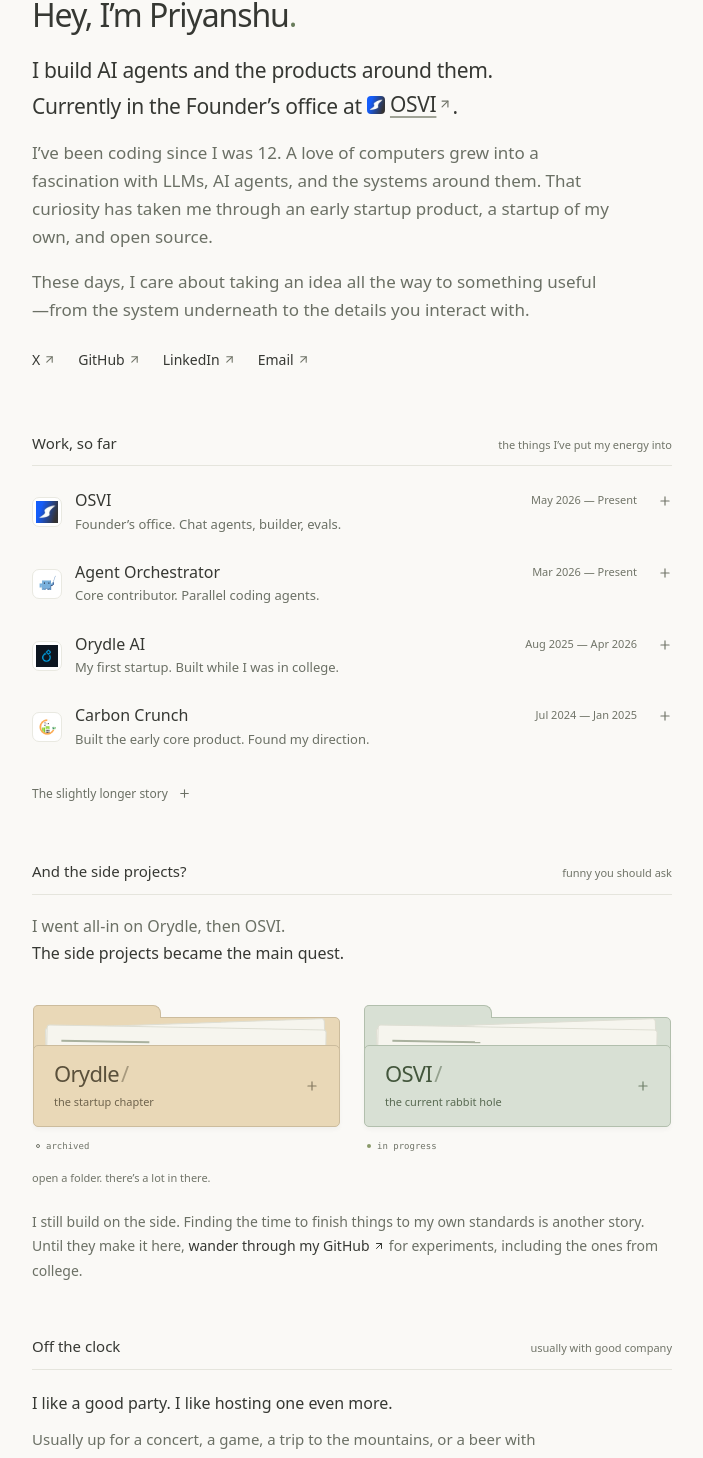
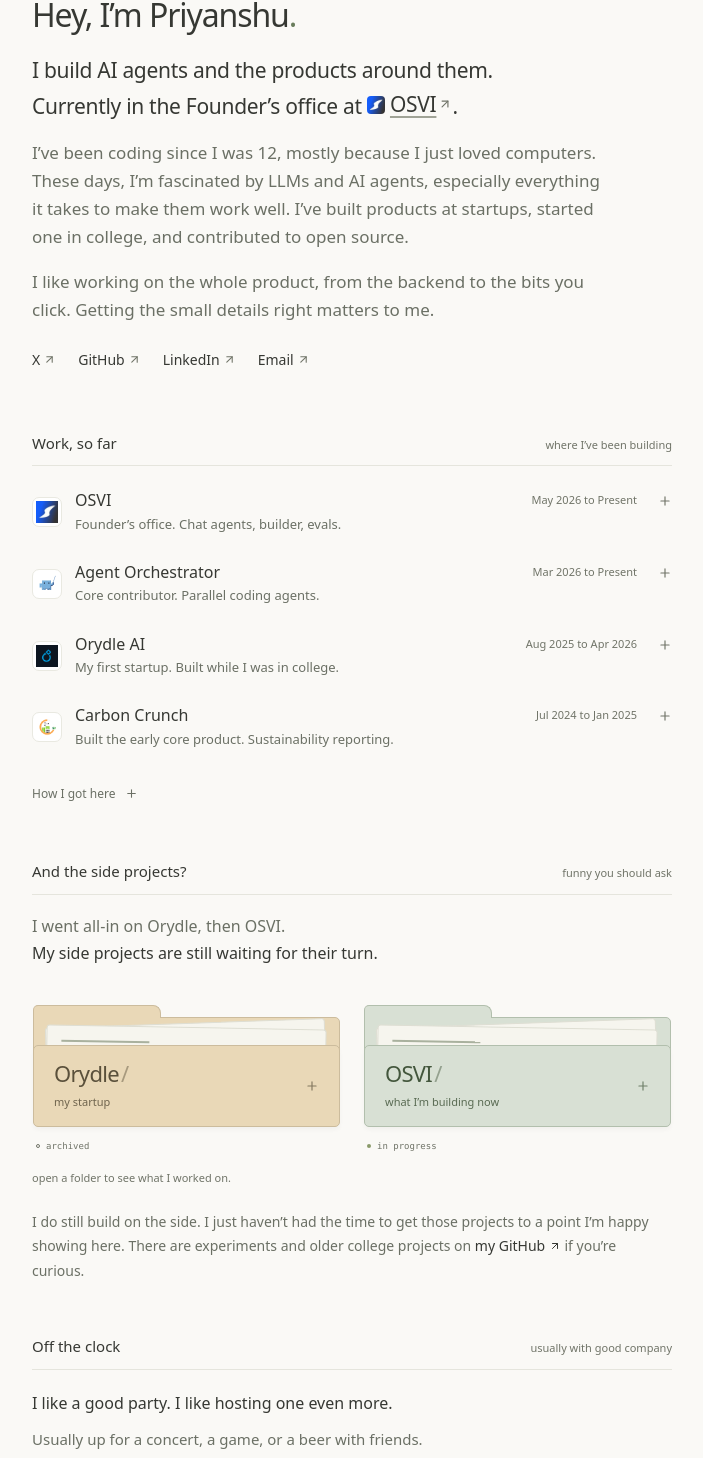
Before and after one commit to Priyanchew/portfolio, a Next.js app: page / in a window 1280 px wide. Shown: the part 264-1722 px from the top of the page, without its empty margins (288-991 px from the left). Built offline with nearby package versions, Linux system fonts and the light colour scheme.

Commit message:
Make portfolio copy more natural and remove em dashes

```diff
--- a/src/app/blogs/page.tsx
+++ b/src/app/blogs/page.tsx
@@ -5,7 +5,7 @@
 
 export const metadata: Metadata = {
   title: "Writing",
-  description: "Notes on AI agents, developer tools, and building things.",
+  description: "One article so far, on security for AI agents.",
   alternates: { canonical: `${site.url}${withBasePath("/blogs/")}` },
 };
 
@@ -13,7 +13,7 @@
   return (
     <main className="writing-page">
       <h1>Once, I wrote</h1>
-      <p className="page-intro">Notes on AI agents, developer tools, and building things.</p>
+      <p className="page-intro">One article so far, on security for AI agents.</p>
       <div className="writing-archive">
         {writing.map(post => (
           <article key={post.href}>
--- a/src/app/docs/docs-client.tsx
+++ b/src/app/docs/docs-client.tsx
@@ -9,7 +9,7 @@
 const AUTH_KEY = "osvi_auth";
 const AUTH_VALUE = "authenticated_v1";
 
-// Public docs — visible to everyone. Add new entries here as you write more.
+// Public docs are visible to everyone. Add new entries here as you write more.
 const PUBLIC_DOCS: Array<{
   title: string;
   href: string;
--- a/src/app/docs/osvi/get-osvi-docs.ts
+++ b/src/app/docs/osvi/get-osvi-docs.ts
@@ -2,7 +2,7 @@
 import path from "node:path";
 import { withBasePath } from "@/lib/site-path";
 
-/** Populated at build time from public/docs/osvi/*.html — do not import from client components. */
+/** Populated at build time from public/docs/osvi/*.html. Do not import from client components. */
 export type OsviDocEntry = {
   href: string;
   title: string;
--- a/src/app/docs/osvi/osvi-client.tsx
+++ b/src/app/docs/osvi/osvi-client.tsx
@@ -47,7 +47,7 @@
         return;
       }
     } catch {
-      /* localStorage blocked — show the form anyway */
+      /* localStorage is blocked; show the form anyway. */
     }
     setAuthState("locked");
   }, []);
--- a/src/app/docs/osvi/page.tsx
+++ b/src/app/docs/osvi/page.tsx
@@ -3,7 +3,7 @@
 import OsviClient from "./osvi-client";
 
 export const metadata: Metadata = {
-  title: "OSVI — Private",
+  title: "OSVI private docs",
   description: "Private docs.",
   robots: { index: false, follow: false },
 };
--- a/src/app/opengraph-image.tsx
+++ b/src/app/opengraph-image.tsx
@@ -2,7 +2,7 @@
 import { site, work } from "@/data/portfolio";
 
 export const dynamic = "force-static";
-export const alt = `${site.name} — ${site.tagline}`;
+export const alt = `${site.name}. ${site.tagline}`;
 export const size = { width: 1200, height: 630 };
 export const contentType = "image/png";
 
--- a/src/components/portfolio/after-hours.tsx
+++ b/src/components/portfolio/after-hours.tsx
@@ -3,7 +3,7 @@
     <div className="section-heading"><h2 id="elsewhere-heading">Off the clock</h2><span>usually with good company</span></div>
     <div className="after-hours-copy">
       <p>I like a good party. I like hosting one even more.</p>
-      <p>Usually up for a concert, a game, a trip to the mountains, or a beer with friends.</p>
+      <p>Usually up for a concert, a game, or a beer with friends.</p>
     </div>
     <div className="music-strip" aria-label="On repeat: Fred again. Lyrics optional.">
       <div className="music-strip-hole" aria-hidden="true" />
@@ -13,7 +13,7 @@
     </div>
     <p className="music-caption">I remember the drop. The lyrics, not so much.</p>
     <div className="personal-notes">
-      <p>I can talk One Piece, F1, or Minecraft for a while. I’m just as happy on a badminton court or a go-kart track. I grew up by the sea in Daman, and love getting away to the mountains.</p>
+      <p>I can talk One Piece, F1, or Minecraft for a while. I play badminton and like go-karting too. I grew up in Daman, by the sea. These days, my favourite trips are to the mountains.</p>
     </div>
   </section>;
 }
--- a/src/components/portfolio/home.tsx
+++ b/src/components/portfolio/home.tsx
@@ -22,15 +22,15 @@
         </div>
         <h1 id="intro-heading">Hey, I’m {site.firstName}<span className="name-dot">.</span></h1>
         <p className="intro-lead">{site.tagline}<br className="desktop-break" /> Currently in the Founder’s office at <a href="https://osvi.ai" className="inline-company"><Image src={withBasePath("/logos/osvi-logo.jpg")} width={18} height={18} alt="" /> OSVI <ArrowUpRight size={14} aria-hidden /></a>.</p>
-        <p className="intro-context">I’ve been coding since I was 12. A love of computers grew into a fascination with LLMs, AI agents, and the systems around them. That curiosity has taken me through an early startup product, a startup of my own, and open source.</p>
-        <p className="intro-context">These days, I care about taking an idea all the way to something useful—from the system underneath to the details you interact with.</p>
+        <p className="intro-context">I’ve been coding since I was 12, mostly because I just loved computers. These days, I’m fascinated by LLMs and AI agents, especially everything it takes to make them work well. I’ve built products at startups, started one in college, and contributed to open source.</p>
+        <p className="intro-context">I like working on the whole product, from the backend to the bits you click. Getting the small details right matters to me.</p>
         <div className="intro-links">
           {site.links.map(link => <a key={link.label} href={link.href} target={link.href.startsWith("https:") ? "_blank" : undefined} rel={link.href.startsWith("https:") ? "noreferrer" : undefined}>{link.label} <ArrowUpRight size={13} aria-hidden /></a>)}
         </div>
       </section>
 
       <section className="work-section" id="work" aria-labelledby="work-heading">
-        <div className="section-heading"><h2 id="work-heading">Work, so far</h2><span>the things I’ve put my energy into</span></div>
+        <div className="section-heading"><h2 id="work-heading">Work, so far</h2><span>where I’ve been building</span></div>
         <div className="work-list">
           {work.map(item => {
             const expanded = openWork === item.id;
@@ -49,11 +49,11 @@
             </article>;
           })}
         </div>
-        <details className="story-note"><summary>The slightly longer story <Plus size={13} aria-hidden /></summary><div>
-          <p>I started coding at 12 because I loved computers. Years later, a friend and I emailed Sam Altman asking for GPT-3 access. That curiosity pulled me into LLMs, and eventually AI agents.</p>
-          <p>Building Carbon Crunch’s early core product got me interested in entrepreneurship. Watching the founders lead and care deeply about a specific problem stayed with me. I started Orydle while I was in college, then moved to Bengaluru. The startup didn’t work out, and my view of startups changed.</p>
-          <p>That led me to open source with Agent Orchestrator, where I became a core contributor, and then to OSVI. Most of my work has happened inside those products. That’s where I’ve put my energy.</p>
-          <p className="education-note">Computer & Communication Engineering<br />Manipal University Jaipur · 2022–2026</p>
+        <details className="story-note"><summary>How I got here <Plus size={13} aria-hidden /></summary><div>
+          <p>I started coding at 12 because I loved computers. Years later, a friend and I emailed Sam Altman asking for GPT-3 access. I’ve been interested in LLMs ever since.</p>
+          <p>Carbon Crunch got me thinking about starting a company. I built their early core product and watched how much the founders cared about the problem they were solving. I wanted to try that myself.</p>
+          <p>I started Orydle in college. It didn’t work out, and moving to Bengaluru changed how I thought about startups. After that, I became a core contributor to Agent Orchestrator and joined OSVI. I still contribute to AO, even when it isn’t through code.</p>
+          <p className="education-note">Computer & Communication Engineering<br />Manipal University Jaipur · 2022 to 2026</p>
         </div></details>
       </section>
 
@@ -65,8 +65,8 @@
         {writing.slice(0, 1).map(post => <a key={post.href} className="writing-row" href={post.href} target="_blank" rel="noreferrer"><span>{post.homeTitle}</span><ArrowUpRight size={15} aria-hidden /></a>)}
       </section>
 
-      <section className="contact-section" id="contact" aria-labelledby="contact-heading"><div><h2 id="contact-heading">Let’s build something worth caring about.</h2><p>Interesting problems, good teams, or just a hello.</p><a className="contact-link" href={`mailto:${site.email}`}>Get in touch <ArrowUpRight size={15} aria-hidden /></a></div><WaveMark /></section>
-      <footer className="site-footer"><span>{site.name} <span className="footer-separator">/</span> still building.</span><div><a href="#top" aria-label="Back to top"><ArrowUp size={14} aria-hidden /></a></div></footer>
+      <section className="contact-section" id="contact" aria-labelledby="contact-heading"><div><h2 id="contact-heading">Say hello.</h2><p>If you’d like to work together, or just chat, I’d love to hear from you.</p><a className="contact-link" href={`mailto:${site.email}`}>Email me <ArrowUpRight size={15} aria-hidden /></a></div><WaveMark /></section>
+      <footer className="site-footer"><span>{site.name} <span className="footer-separator">/</span> {site.handle}.dev</span><div><a href="#top" aria-label="Back to top"><ArrowUp size={14} aria-hidden /></a></div></footer>
     </main>
   );
 }
--- a/src/components/portfolio/projects.tsx
+++ b/src/components/portfolio/projects.tsx
@@ -10,7 +10,7 @@
 
   return <section className="projects-section" id="projects" aria-labelledby="projects-heading">
     <div className="section-heading"><h2 id="projects-heading">And the side projects?</h2><span>funny you should ask</span></div>
-    <p className="projects-intro">I went all-in on Orydle, then OSVI.<br /><span>The side projects became the main quest.</span></p>
+    <p className="projects-intro">I went all-in on Orydle, then OSVI.<br /><span>My side projects are still waiting for their turn.</span></p>
     <div className="project-folders">
       {projectFolders.map(folder => <button type="button" key={folder.id} className={`project-folder folder-${folder.id} ${selected === folder.id ? "folder-open" : ""}`} aria-expanded={selected === folder.id} aria-controls={`project-panel-${folder.id}`} onClick={() => setSelected(selected === folder.id ? null : folder.id)}>
         <span className="folder-back" aria-hidden="true" />
@@ -21,14 +21,14 @@
       </button>)}
     </div>
     {projectFolders.map(folder => <div id={`project-panel-${folder.id}`} className="project-panel" key={folder.id} hidden={selected !== folder.id}>
-      <div className="project-panel-heading"><h3>{folder.name}<span>/ inside the work</span></h3><button type="button" aria-label={`Close ${folder.name} projects`} onClick={() => { setSelected(null); document.querySelector<HTMLButtonElement>(`.folder-${folder.id}`)?.focus(); }}><Minus size={15} aria-hidden /></button></div>
+      <div className="project-panel-heading"><h3>{folder.name}<span>/ what I worked on</span></h3><button type="button" aria-label={`Close ${folder.name} projects`} onClick={() => { setSelected(null); document.querySelector<HTMLButtonElement>(`.folder-${folder.id}`)?.focus(); }}><Minus size={15} aria-hidden /></button></div>
       <p className="project-panel-intro">{folder.description}</p>
       <ol className="project-index">
         {folder.items.map((project, i) => <li key={project.name}><span className="project-number">{String(i + 1).padStart(2, "0")}</span><div><h4>{project.name}</h4><p>{project.description}</p></div></li>)}
       </ol>
       <div className="project-panel-footer"><p>{folder.footnote}</p>{folder.href && <a href={folder.href} target="_blank" rel="noreferrer">Explore OSVI <ArrowUpRight size={13} aria-hidden /></a>}</div>
     </div>)}
-    {!current && <p className="folder-hint">open a folder. there’s a lot in there.</p>}
-    <p className="projects-postscript">I still build on the side. Finding the time to finish things to my own standards is another story. Until they make it here, <a href={site.repositoriesUrl} target="_blank" rel="noreferrer">wander through my GitHub <ArrowUpRight size={12} aria-hidden /></a> for experiments, including the ones from college.</p>
+    {!current && <p className="folder-hint">open a folder to see what I worked on.</p>}
+    <p className="projects-postscript">I do still build on the side. I just haven’t had the time to get those projects to a point I’m happy showing here. There are experiments and older college projects on <a href={site.repositoriesUrl} target="_blank" rel="noreferrer">my GitHub <ArrowUpRight size={12} aria-hidden /></a> if you’re curious.</p>
   </section>;
 }
--- a/src/data/portfolio.ts
+++ b/src/data/portfolio.ts
@@ -4,8 +4,8 @@
   firstName: "Priyanshu",
   handle: "priyanchew",
   url: "https://priyanchew.dev",
-  title: "Priyanshu Choudhary — Engineer & builder",
-  description: "Engineer building AI products, agent systems, and developer tools. Currently in the Founder’s office at OSVI, a core contributor to Agent Orchestrator, and previously founder of Orydle AI.",
+  title: "Priyanshu Choudhary | Engineer & builder",
+  description: "I build AI agents and developer tools. Currently in the Founder’s office at OSVI. Core contributor to Agent Orchestrator. Previously started Orydle AI.",
   tagline: "I build AI agents and the products around them.",
   location: "Bengaluru, India",
   avatar: "/priyanshu.jpg",
@@ -21,52 +21,52 @@
 
 export const work = [
   {
-    id: "osvi", name: "OSVI", role: "Founder’s office", period: "May 2026 — Present", logo: "/logos/osvi-logo.jpg",
+    id: "osvi", name: "OSVI", role: "Founder’s office", period: "May 2026 to Present", logo: "/logos/osvi-logo.jpg",
     line: "Founder’s office. Chat agents, builder, evals.",
-    paragraphs: ["I build across OSVI’s product in the Founder’s office. So far, that includes Chat Agents—shipping features, scaling to heavy usage, and optimizing performance—along with Conductor / AI Agent Builder, Agent Evals, and simulations.", "I’ve also worked on tool libraries and MCP integrations, account and user lifecycle handling, and reliability and performance across the platform.", "And I’m not done yet."],
+    paragraphs: ["In the Founder’s office at OSVI, I’ve been building Chat Agents, Conductor (our AI Agent Builder), and Agent Evals and simulations.", "For Chat Agents, I’ve added features, helped it handle a lot more usage, and worked on making it faster. I’ve also worked on tool libraries, MCP integrations, account and user lifecycle handling, and reliability across the product.", "Not done yet."],
     tags: "Chat Agents / Conductor / Evals / MCP", url: "https://osvi.ai", link: "Explore OSVI",
   },
   {
-    id: "ao", name: "Agent Orchestrator", role: "Core contributor · Open source", period: "Mar 2026 — Present", logo: "/logos/agent-orchestrator.svg",
+    id: "ao", name: "Agent Orchestrator", role: "Core contributor · Open source", period: "Mar 2026 to Present", logo: "/logos/agent-orchestrator.svg",
     line: "Core contributor. Parallel coding agents.",
-    paragraphs: ["I became a core contributor to Agent Orchestrator, an open-source system for running coding agents in parallel.", "I worked across Windows support, terminal and session reliability, local integrations, and validation harnesses, with product fixes spanning the CLI, dashboard, and runtime.", "I’m still involved today, contributing beyond code."],
+    paragraphs: ["I became a core contributor to Agent Orchestrator, which lets you run coding agents in parallel.", "I helped get it running on Windows and worked on terminal and session reliability, local integrations, and validation tools. That meant fixing things in the CLI, dashboard, and runtime.", "I still contribute, though these days it’s mostly outside the code."],
     tags: "Developer tools / Agent orchestration / Reliability", url: "https://aoagents.dev/", link: "Explore Agent Orchestrator",
   },
   {
-    id: "orydle", name: "Orydle AI", role: "Founder & engineer", period: "Aug 2025 — Apr 2026", logo: "/logos/orydle-brandmark.png",
+    id: "orydle", name: "Orydle AI", role: "Founder & engineer", period: "Aug 2025 to Apr 2026", logo: "/logos/orydle-brandmark.png",
     line: "My first startup. Built while I was in college.",
-    paragraphs: ["I started Orydle once the things I wanted to build became possible. I built Krum: a control plane for coding agents, GitHub, CI/CD, and cloud infrastructure, with work on delegation, recovery, and shared context.", "The startup didn’t work out. Moving from college to Bengaluru changed how I thought about startups. I kept building, first through open source, then at OSVI."],
-    tags: "Zero to one / Multi-agent systems / Product ownership",
+    paragraphs: ["I started Orydle in college when LLMs made the ideas I had feel doable. I built Krum to coordinate coding agents with GitHub, CI/CD, and cloud infrastructure. A lot of the work was figuring out how to split up tasks, recover from failures, and keep agents working with the same context.", "The startup didn’t work out. Moving from college to Bengaluru changed how I thought about startups. After Orydle, I got involved in open source and joined OSVI."],
+    tags: "AI agents / Developer tools / Product development",
   },
   {
-    id: "carbon", name: "Carbon Crunch", role: "Software developer intern", period: "Jul 2024 — Jan 2025", logo: "/logos/carbon-crunch.png",
-    line: "Built the early core product. Found my direction.",
-    paragraphs: ["Carbon Crunch is where entrepreneurship first caught my attention. I built the early core product, working on BRSR reporting automation and sustainability data analysis from July 2024 to January 2025.", "That included an AI-driven reporting pipeline using NLP and web scraping, plus tools to compare companies and track changes year over year. Seeing the founders lead, handle the hard parts, and care so deeply about one problem made me want to build something of my own."],
+    id: "carbon", name: "Carbon Crunch", role: "Software developer intern", period: "Jul 2024 to Jan 2025", logo: "/logos/carbon-crunch.png",
+    line: "Built the early core product. Sustainability reporting.",
+    paragraphs: ["I built the early core product at Carbon Crunch: tools for BRSR reporting and analysing sustainability data.", "I used NLP and web scraping to automate parts of the reporting process, and built tools to compare companies and track changes from year to year.", "Working with the founders got me interested in entrepreneurship. I saw how they ran the company and how much they cared about the problem. It made me want to try building something of my own."],
     tags: "Early product engineering / BRSR automation / Data tools", url: "https://www.carboncrunch.in/", link: "Explore Carbon Crunch",
   },
 ];
 
 export const osviProjects = [
-  { name: "Chat Agents", description: "Shipped new features, scaled to heavy usage, and optimized performance as the platform grew." },
-  { name: "Conductor / AI Agent Builder", description: "Built the AI-driven experience for creating and configuring agents." },
-  { name: "Agent Evals & simulations", description: "Built tools to evaluate agents and simulate conversations before putting them to work." },
-  { name: "Tool libraries & MCP integrations", description: "Expanded what agents can do through reusable tools and MCP integrations." },
-  { name: "Account & user lifecycle", description: "Handled the account and user lifecycle across the platform." },
-  { name: "Reliability & performance", description: "Worked across the product to make it more reliable and efficient." },
+  { name: "Chat Agents", description: "Added features, scaled up to handle more usage, and made things faster as the product grew." },
+  { name: "Conductor / AI Agent Builder", description: "Built the tools people use to create and configure agents with AI." },
+  { name: "Agent Evals & simulations", description: "Built ways to test agents with simulated conversations before they talk to real users." },
+  { name: "Tool libraries & MCP integrations", description: "Added reusable tools and MCP integrations so agents can work with other services." },
+  { name: "Account & user lifecycle", description: "Worked on how the product handles accounts and users throughout their time on it." },
+  { name: "Reliability & performance", description: "Fixed things that broke or slowed down across the product." },
 ];
 
 export const projectFolders = [
   {
-    id: "orydle", name: "Orydle", subtitle: "the startup chapter", status: "archived", description: "I went all-in on my own startup while I was in college. The company didn’t work out. Here’s what I built inside it.",
+    id: "orydle", name: "Orydle", subtitle: "my startup", status: "archived", description: "Orydle took up most of my time in college. These are the two things I built there.",
     items: [
-      { name: "Krum", description: "A control plane for coding agents, GitHub, CI/CD, and cloud infrastructure—with delegation, recovery, and shared context." },
-      { name: "Collaborative system design", description: "An LLM-powered architecture tool with diagram-to-code generation, Git versioning, visual diffs, and real-time collaboration." },
+      { name: "Krum", description: "Coordinated coding agents with GitHub, CI/CD, and cloud infrastructure. Handled task delegation, recovery from failures, and shared context." },
+      { name: "Collaborative system design", description: "A tool for designing systems together with LLMs. It could turn diagrams into code, track changes with Git, and show what changed visually." },
     ],
-    footnote: "The startup ended. The urge to build didn’t.",
+    footnote: "Orydle didn’t work out, but I learned a lot building it.",
   },
   {
-    id: "osvi", name: "OSVI", subtitle: "the current rabbit hole", status: "in progress", description: "Founder’s office. Building across the product, from new agent capabilities to the systems that keep them running.",
-    items: osviProjects, footnote: "And I’m not done yet.", href: "https://osvi.ai",
+    id: "osvi", name: "OSVI", subtitle: "what I’m building now", status: "in progress", description: "I work in the Founder’s office. Here’s some of what I’ve built and worked on so far.",
+    items: osviProjects, footnote: "Not done yet.", href: "https://osvi.ai",
   },
 ];
 
@@ -79,6 +79,6 @@
       publishedAt: "Mar 21, 2026",
       readTime: "10 min read",
       summary:
-        "A security and governance take on NVIDIA OpenShell, OpenClaw, and why autonomous agent fleets need enforcement outside the agent process.",
+        "My take on NVIDIA OpenShell, OpenClaw, and why the rules for what an agent can do need to live outside the agent itself.",
     },
   ] as const;
--- a/src/lib/site-metadata.ts
+++ b/src/lib/site-metadata.ts
@@ -6,6 +6,6 @@
   metadataBase: new URL(site.url),
   title: { default: site.title, template: `%s | ${site.name}` },
   description: site.description,
-  openGraph: { title: site.title, description: site.description, url: `${site.url}${withBasePath("/")}`, siteName: site.name, locale: "en_US", type: "website", images: [{ url: `${site.url}${withBasePath("/opengraph-image")}`, width: 1200, height: 630, alt: `${site.name} — ${site.tagline}` }] },
+  openGraph: { title: site.title, description: site.description, url: `${site.url}${withBasePath("/")}`, siteName: site.name, locale: "en_US", type: "website", images: [{ url: `${site.url}${withBasePath("/opengraph-image")}`, width: 1200, height: 630, alt: `${site.name}. ${site.tagline}` }] },
   twitter: { title: site.name, description: site.description, card: "summary_large_image", images: [`${site.url}${withBasePath("/opengraph-image")}`] },
 };
```
